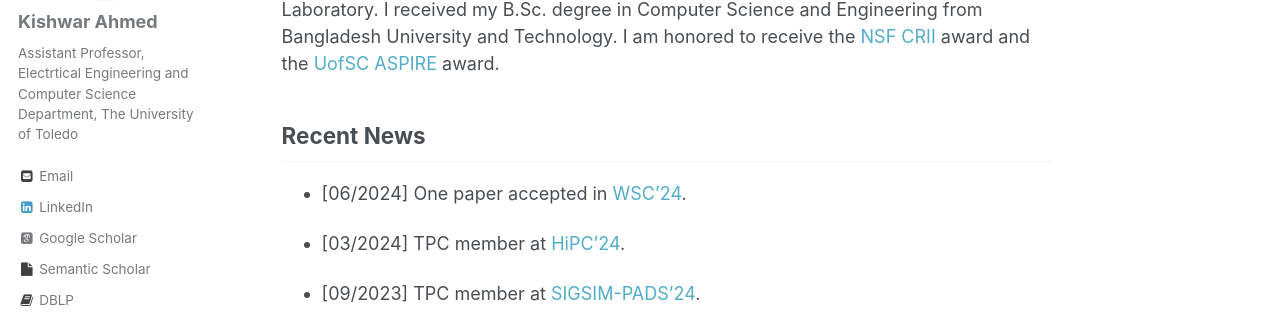
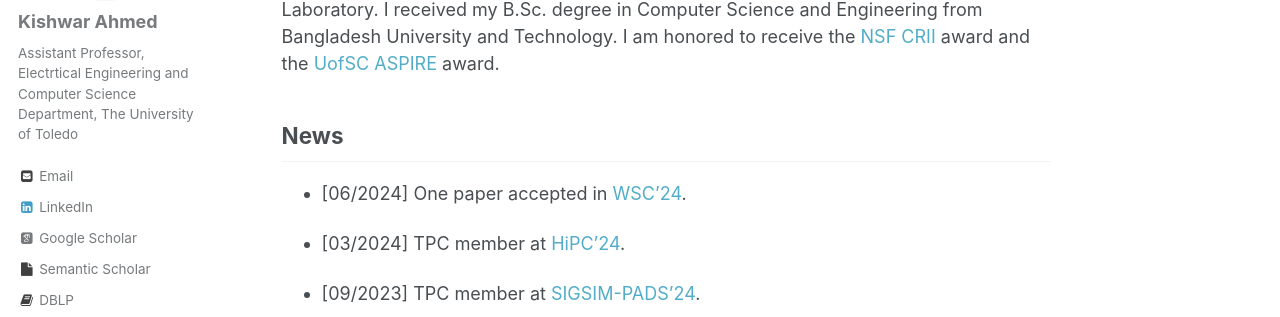
Before and after one commit to kishwarbd/kishwarbd.github.io, a Jekyll site: the page built from _pages/about.md, in a window 1280 px wide and 900 px high. Shown: the part 334-651 px from the top of the window. Built offline with Jekyll 4.4.1, drawn with Linux system fonts in a browser that asks for light colours; some web fonts are replaced.

Commit message:
Update about.md

```diff
--- a/_pages/about.md
+++ b/_pages/about.md
@@ -13,7 +13,7 @@ I received my Ph.D. in Computer Science from Florida International University, u
 Jason Liu](https://people.cis.fiu.edu/liux/). I also worked as a research aide at Argonne National Laboratory. I received my B.Sc. degree in Computer Science and Engineering from Bangladesh University and Technology. I am honored to receive the [NSF CRII](https://beta.nsf.gov/funding/opportunities/computer-information-science-engineering-research) award and the [UofSC ASPIRE](https://sc.edu/about/offices_and_divisions/research/internal_funding_awards/faculty/aspire/) award.
 
 
-## Recent News
+## News
 
 * [06/2024] One paper accepted in [WSC'24](https://meetings.informs.org/wordpress/wsc2024/).
 
```
